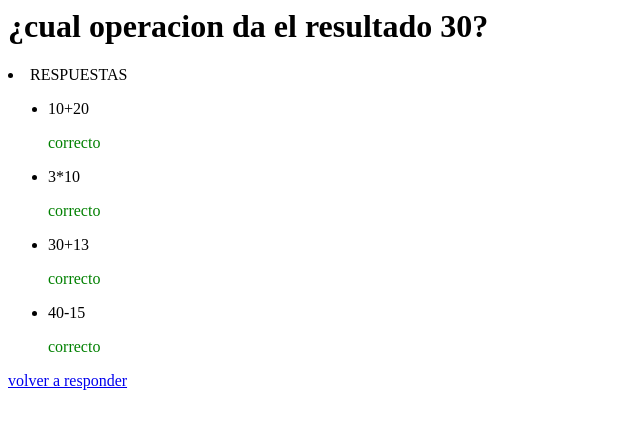
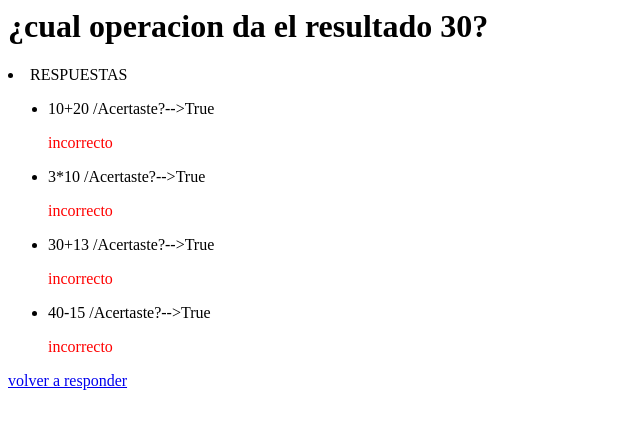
Before and after one commit to Jonatanavila/practicaII-pregunta-respuesta, a Django app: page /polls/2/corregir/ in a window 1280 px wide. Shown: the top 429 px of the page, without its empty margins (0-640 px from the left). Run offline with Django 3.2, Linux system fonts and the light colour scheme; data comes from the database, SQL or seed files in the repository.

Commit message:
Update results.html

```diff
--- a/mysite/polls/templates/polls/results.html
+++ b/mysite/polls/templates/polls/results.html
@@ -3,7 +3,7 @@
 <ul>
 <!--el (c) itera y muestra (clave(opcion)-resultado(true o false)) -->
 {% for opcion,resultado in c.items %}
-	<li>{{ opcion }} {% if resultado %}
+	<li>{{ opcion }} /Acertaste?-->{{resultado}} {% if opcion.correcto %}
 <!--doble llave imprime -->
 <p style="color:green"> correcto </p>
 		{%else%}
```
